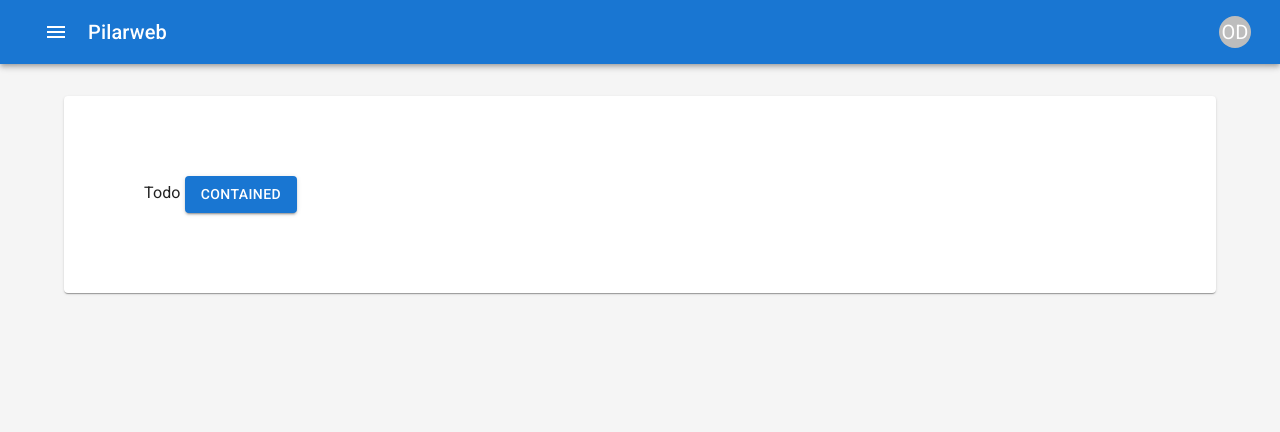
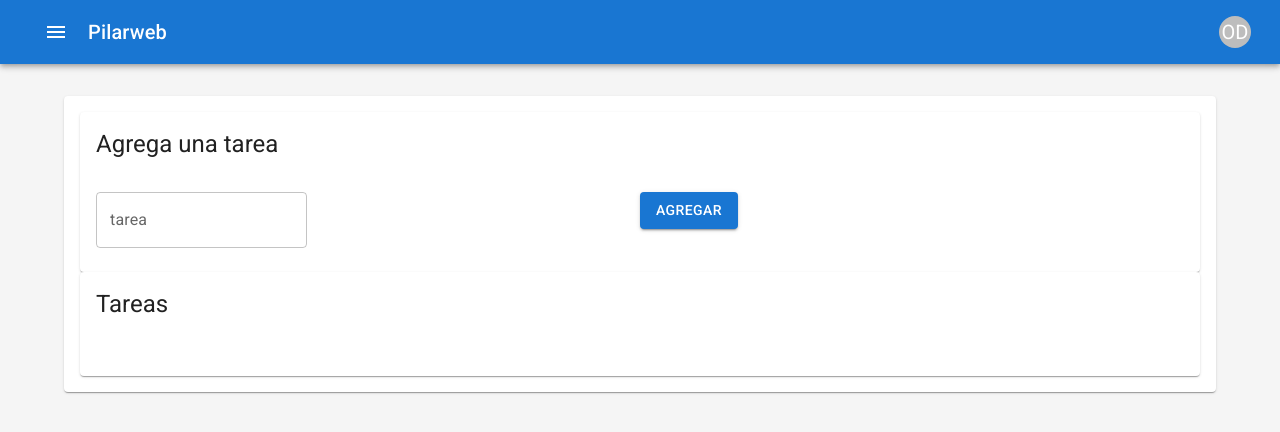
Before and after one commit to Diesoft584/pilar-web, a React (Create React App) app: page /todo in a window 1280 px wide. Shown: the top 432 px of the page. Built offline with nearby package versions, Linux system fonts and the light colour scheme.

Commit message:
tp2 Uploading the points to develop: Redux and Pag.Todo

```diff
--- a/package.json
+++ b/package.json
@@ -12,8 +12,11 @@
     "@testing-library/user-event": "^13.5.0",
     "react": "^18.2.0",
     "react-dom": "^18.2.0",
+    "react-redux": "^8.1.2",
     "react-router-dom": "^6.3.0",
     "react-scripts": "5.0.1",
+    "redux": "^4.2.1",
+    "uuidv4": "^6.2.13",
     "web-vitals": "^2.1.4"
   },
   "scripts": {
--- a/src/App.js
+++ b/src/App.js
@@ -1,16 +1,20 @@
 import React from "react";
 import { BrowserRouter } from "react-router-dom";
 import { CssBaseline } from "@mui/material";
+import { Provider } from "react-redux";
+import store from "./redux/store";
 
 import Routes from "./pages/routes";
 
 function App() {
   return (
-    <CssBaseline>
-      <BrowserRouter>
-        <Routes />
-      </BrowserRouter>
-    </CssBaseline>
+    <Provider store={store}>
+      <CssBaseline>
+        <BrowserRouter>
+          <Routes />
+        </BrowserRouter>
+      </CssBaseline>
+    </Provider>
   );
 }
 export default App;
--- a/src/pages/todo/todo.jsx
+++ b/src/pages/todo/todo.jsx
@@ -1,20 +1,110 @@
-import React, { useEffect } from "react";
+import React, { useEffect, useState } from "react";
+import { v4 as uuid } from 'uuid';
+import { useSelector, useDispatch } from "react-redux";
+import { appSelector, appActions } from "../../redux/appRedux";
 import {
     Grid,
     Paper,
-    Box,
-    Button
-} from "@mui/material";
+    Card,
+    CardHeader,
+    CardContent,
+    Stack,
+    TextField,
+    Button,
+    Checkbox,
+    Typography,
+} from '@mui/material';
+
+//1°CRUD Todo. Primero Importamos las librerias
+
+//8° Importamos las librerias faltantes
+
 
 const Todo = () => {
+
+    //2° Esto va de la Mano de las librerias
+
+    const dispatch = useDispatch()
+    const todo = useSelector(appSelector.todo)
+    //3° Estado local para gestionar el formulario
+    const [text, setText] = useState(null)
+
+
+
+    //5° La funcion handleChange, para manejar el evento de actualización del input
+    const handleChange = (e) => {
+        setText(e.target.value)
+    }
+
+    //9°las funciones handleChecked que actualiza el atributo completed del elemento de la lista con true o false
+    const handleChecked = (e, id) => {
+        console.log(e.target.checked)
+        dispatch(appActions.setCompletedTodo({ id, completed: e.target.checked }))
+    }
+
+    //6° La funcion addTask que agrega la tarea a la lista
+    const addTask = async () => {
+        dispatch(appActions.addTodo({ text: text, id: uuid() }))
+        await setText(prev => '')
+    }
+
+    //°10 la función delTask que elimina la tarea de la lista:
+    const delTask = async (id) => {
+        dispatch(appActions.deleteTodo(id))
+    }
+
+    //4° Aqui agregamos las Tarjetas del Formulario. El JSX de la primer tarjeta es el siguiente:
+    //La primera Tarjeta: es un TextInput y un botón para agregar nuevas tareas
+
+    //7°La segunda Tarjeta: Va a iterar la lista que asignamos desde el selector a todo. y por cada ítem va a mostrar un checkbox para
+    //actualizar las completadas, el nombre de la tarea y un botón para eliminar la tarea de la lista
+
+    //11° Por ulitmo lo que tenmos que hacer es en el checkbox de la tarjeta 2 agregar esto en su linea <Checkbox checked={t.completed} onChange={e => handleChecked(e, t.id)} />
 
     return (
         <Grid container spacing={3}>
             <Grid item xs={12}>
                 <Paper sx={{ p: 2 }}>
-                    <Box p={8}>
-                        Todo  <Button variant="contained">Contained</Button>
-                    </Box>
+                    <Card>
+                        <CardHeader title="Agrega una tarea" />
+                        <CardContent>
+                            <Stack sx={{ justifyContent: 'space-around' }} direction='row'>
+                                <Grid item md={6}>
+                                    <TextField value={text} label="tarea" variant="outlined"
+                                        onChange={handleChange} />
+                                </Grid>
+                                <Grid item md={6}>
+                                    <Button variant="contained"
+                                        onClick={() => addTask()}>Agregar</Button>
+                                </Grid>
+                            </Stack>
+                        </CardContent>
+                    </Card>
+                    <Card>
+                        <CardHeader title="Tareas" />
+                        <CardContent>
+                            {todo.map((t, index) =>
+                            (
+                                <Stack key={t.id} sx={{ justifyContent: 'space-between' }}
+                                    direction='row'>
+                                    <Grid item md={1}>
+                                        <Checkbox checked={t.completed} onChange={e => handleChecked(e, t.id)} />
+                                    </Grid>
+                                    <Grid item md={9} sx={{ pt: 1 }}>
+                                        <Typography sx={{
+                                            fontSize: 18,
+                                            fontWeight: 700
+                                        }}>{t.text}</Typography>
+                                    </Grid>
+                                    <Grid item md={2}>
+                                        <Button variant="contained"
+                                            onClick={() => delTask(t.id)}>Eliminar</Button>
+                                    </Grid>
+                                </Stack>
+                            )
+                            )}
+                        </CardContent>
+                    </Card>
                 </Paper>
             </Grid>
         </Grid>
--- /dev/null
+++ b/src/redux/appRedux.js
@@ -0,0 +1,70 @@
+const ADD_TODO = "ADD_TODO";
+const COMPLETE_TODO = "COMPLETE_TODO";
+const DELETE_TODO = "DELETE_TODO";
+
+//1° Hasta aca definimos el valor inicial de las variables a las que queremos acceder
+const stateInitial = {
+  todo: [],
+};
+
+//2° Luego debemos definir un selector
+
+export const appSelector = {
+  todo: (state) => state.todo,
+};
+
+//3° Lo siguiente son las action.
+
+export const appActions = {
+  addTodo: (payload) => ({
+    type: ADD_TODO,
+    payload,
+  }),
+  setCompletedTodo: (payload) => ({
+    type: COMPLETE_TODO,
+    payload,
+  }),
+  deleteTodo: (id) => ({
+    type: DELETE_TODO,
+    id,
+  }),
+};
+
+//4°_Definimos los reducers
+
+export const appReducer = (state = stateInitial, action) => {
+  switch (action.type) {
+    case ADD_TODO:
+      return {
+        ...state,
+        todo: [
+          ...state.todo,
+          {
+            id: action.payload.id,
+            text: action.payload.text,
+            completed: false,
+          },
+        ],
+      };
+    case COMPLETE_TODO:
+      return {
+        ...state,
+        todo: state.todo.map((t) => {
+          if (t.id === action.payload.id) {
+            return {
+              ...t,
+              completed: action.payload.completed,
+            };
+          }
+          return t;
+        }),
+      };
+    case DELETE_TODO:
+      return {
+        ...state,
+        todo: state.todo.filter((t) => t.id !== action.id),
+      };
+    default:
+      return state;
+  }
+};
--- /dev/null
+++ b/src/redux/store.js
@@ -0,0 +1,6 @@
+import { legacy_createStore as createStore } from "redux";
+import { appReducer } from "./appRedux";
+
+const store = createStore(appReducer);
+
+export default store;
```
Also changed, not shown: 1 other file (tests, documents, lock files or other folders).
